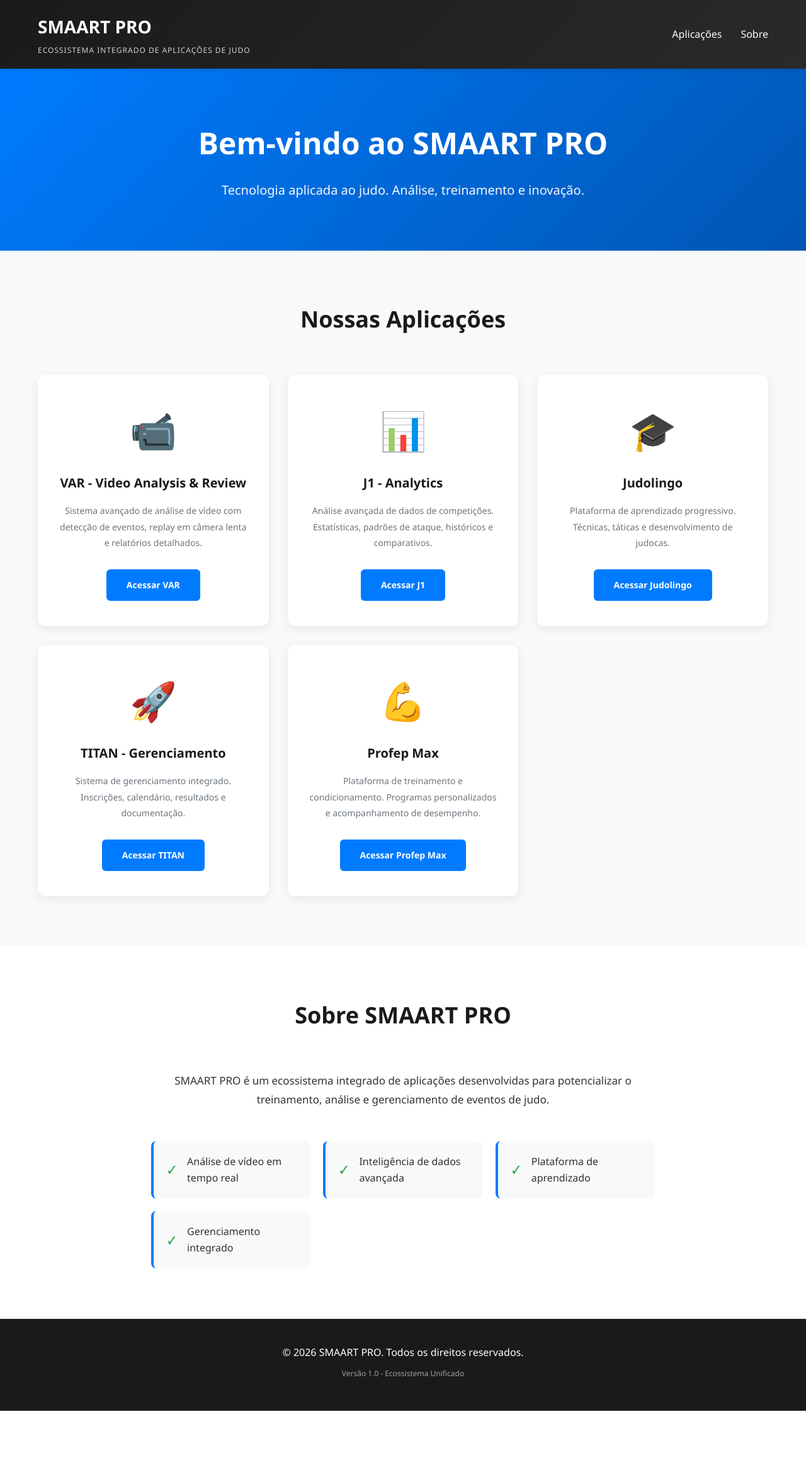
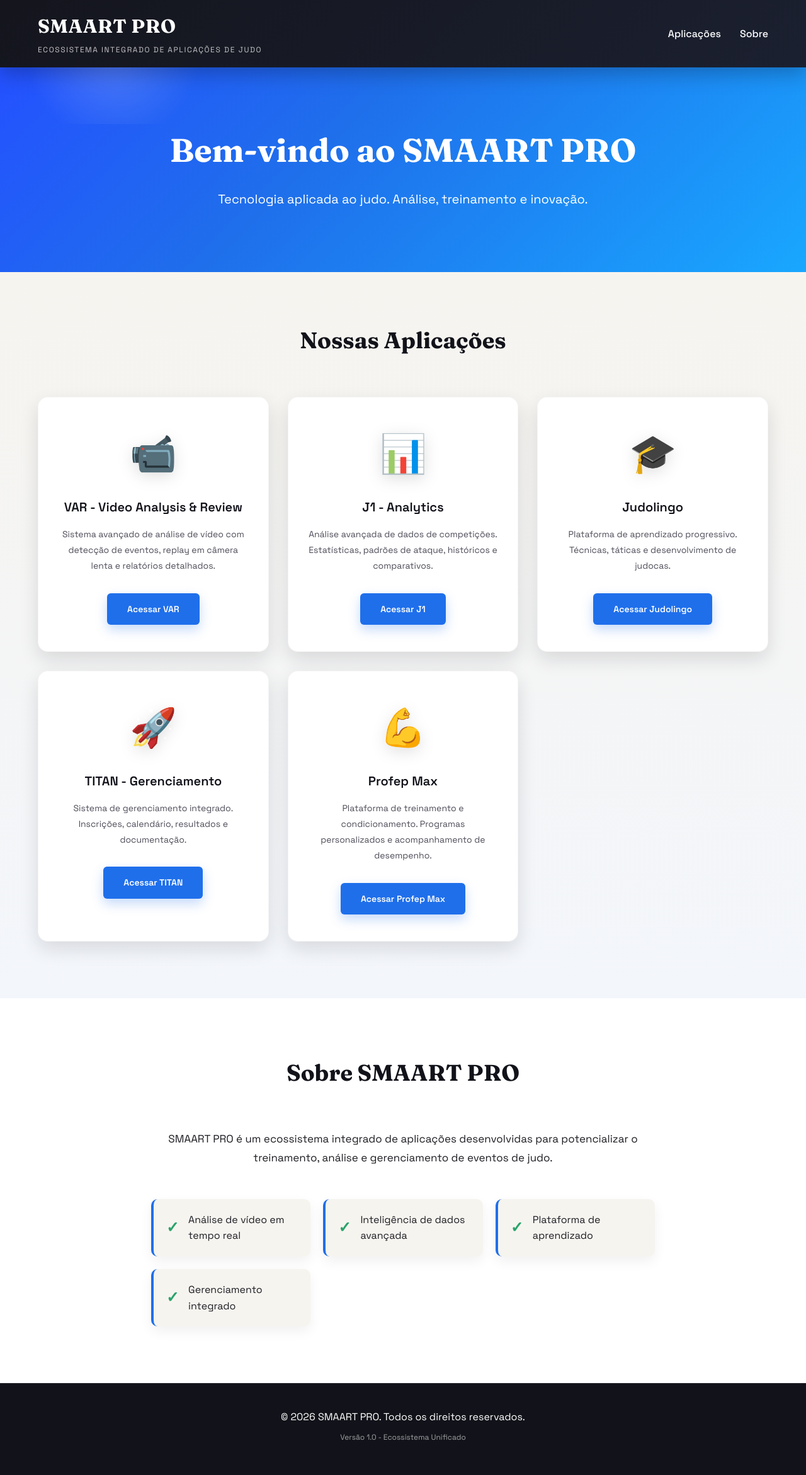
Before and after one commit to luiz-pavani/smaart-ecosystem, a PHP site: page / in a window 1280 px wide. Shown: the whole page at 63% size. Before the commit the page ends 2240 px from the top, so only its background shows below. Run offline with PHP 8.4, Linux system fonts and the light colour scheme.

Commit message:
Refresh master LP design

```diff
--- a/lp/main/index.html
+++ b/lp/main/index.html
@@ -4,6 +4,9 @@
     <meta charset="UTF-8">
     <meta name="viewport" content="width=device-width, initial-scale=1.0">
     <title>SMAART PRO - Aplicações de Judo</title>
+    <link rel="preconnect" href="https://fonts.googleapis.com">
+    <link rel="preconnect" href="https://fonts.gstatic.com" crossorigin>
+    <link href="https://fonts.googleapis.com/css2?family=Fraunces:opsz,wght@9..144,600;9..144,700&family=Space+Grotesk:wght@400;500;600;700&display=swap" rel="stylesheet">
     <link rel="stylesheet" href="style.css">
 </head>
 <body>
@@ -40,7 +43,7 @@
                         <div class="app-icon var-icon">📹</div>
                         <h3>VAR - Video Analysis & Review</h3>
                         <p>Sistema avançado de análise de vídeo com detecção de eventos, replay em câmera lenta e relatórios detalhados.</p>
-                        <a href="https://var.smaartpro.com/APP/index.html" class="btn btn-primary">Acessar VAR</a>
+                        <a href="https://smaartpro.com/varapp/index.html" class="btn btn-primary">Acessar VAR</a>
                     </div>
 
                     <!-- J1 Analytics App -->
--- a/lp/main/style.css
+++ b/lp/main/style.css
@@ -1,18 +1,16 @@
 /* ===== SMAART PRO MASTER LP ===== */
 
 :root {
-    --primary: #007bff;
-    --secondary: #6c757d;
-    --success: #28a745;
-    --danger: #dc3545;
-    --var-color: #ff6b6b;
-    --j1-color: #4ecdc4;
-    --judolingo-color: #ffd93d;
-    --titan-color: #a8e6cf;
-    --profep-color: #ff8b94;
-    --dark: #1a1a1a;
-    --light: #f8f9fa;
-    --text: #333;
+    --primary: #1f6feb;
+    --secondary: #3a3a3a;
+    --success: #2aa36b;
+    --danger: #d64545;
+    --accent: #ffb347;
+    --dark: #12131a;
+    --light: #f6f4ef;
+    --text: #1e1e24;
+    --panel: #ffffff;
+    --shadow: rgba(18, 19, 26, 0.12);
 }
 
 * {
@@ -26,10 +24,11 @@ html {
 }
 
 body {
-    font-family: 'Segoe UI', Tahoma, Geneva, Verdana, sans-serif;
+    font-family: 'Space Grotesk', sans-serif;
     line-height: 1.6;
     color: var(--text);
-    background: #fff;
+    background: radial-gradient(1200px 600px at 15% 10%, #f5efe7 0%, #f6f4ef 40%, #eef2f6 100%);
+    background-attachment: fixed;
 }
 
 .container {
@@ -40,13 +39,14 @@ body {
 
 /* ===== HEADER ===== */
 .header {
-    background: linear-gradient(135deg, var(--dark) 0%, #2a2a2a 100%);
+    background: linear-gradient(135deg, #14151d 0%, #1b2030 100%);
     color: #fff;
-    padding: 20px 0;
-    box-shadow: 0 2px 10px rgba(0,0,0,0.1);
+    padding: 18px 0;
+    box-shadow: 0 10px 30px rgba(0,0,0,0.25);
     position: sticky;
     top: 0;
     z-index: 100;
+    backdrop-filter: blur(6px);
 }
 
 .header .container {
@@ -56,16 +56,18 @@ body {
 }
 
 .logo h1 {
-    font-size: 28px;
+    font-family: 'Fraunces', serif;
+    font-size: 30px;
     font-weight: 700;
-    margin-bottom: 5px;
+    margin-bottom: 4px;
+    letter-spacing: 0.5px;
 }
 
 .tagline {
     font-size: 12px;
-    color: rgba(255,255,255,0.8);
+    color: rgba(255,255,255,0.75);
     text-transform: uppercase;
-    letter-spacing: 1px;
+    letter-spacing: 1.6px;
 }
 
 .nav {
@@ -86,27 +88,43 @@ body {
 
 /* ===== HERO ===== */
 .hero {
-    background: linear-gradient(135deg, var(--primary) 0%, #0056b3 100%);
+    background: linear-gradient(135deg, #2451ff 0%, #1f6feb 40%, #19a7ff 100%);
     color: #fff;
-    padding: 80px 0;
+    padding: 90px 0 100px;
     text-align: center;
+    position: relative;
+    overflow: hidden;
+}
+
+.hero::after {
+    content: "";
+    position: absolute;
+    inset: -40% -10% auto -10%;
+    height: 220px;
+    background: radial-gradient(200px 200px at 20% 50%, rgba(255,255,255,0.25), transparent 70%);
+    opacity: 0.8;
+    pointer-events: none;
 }
 
 .hero h2 {
-    font-size: 48px;
+    font-family: 'Fraunces', serif;
+    font-size: 52px;
     margin-bottom: 20px;
     font-weight: 700;
+    animation: fadeUp 0.8s ease-out both;
 }
 
 .hero p {
     font-size: 20px;
-    opacity: 0.95;
+    opacity: 0.92;
+    animation: fadeUp 0.9s ease-out both;
+    animation-delay: 0.1s;
 }
 
 /* ===== APPS SECTION ===== */
 .apps-section {
-    padding: 80px 0;
-    background: var(--light);
+    padding: 80px 0 90px;
+    background: linear-gradient(180deg, #f6f4ef 0%, #f3f6fb 100%);
 }
 
 .section-title {
@@ -115,6 +133,7 @@ body {
     margin-bottom: 60px;
     color: var(--dark);
     font-weight: 700;
+    font-family: 'Fraunces', serif;
 }
 
 .apps-grid {
@@ -124,23 +143,31 @@ body {
 }
 
 .app-card {
-    background: #fff;
-    border-radius: 12px;
-    padding: 40px 30px;
-    box-shadow: 0 4px 15px rgba(0,0,0,0.08);
+    background: var(--panel);
+    border-radius: 16px;
+    padding: 42px 32px;
+    box-shadow: 0 12px 30px var(--shadow);
     transition: transform 0.3s, box-shadow 0.3s;
     text-align: center;
+    border: 1px solid rgba(0,0,0,0.04);
+    animation: rise 0.6s ease both;
 }
 
+.app-card:nth-child(2) { animation-delay: 0.05s; }
+.app-card:nth-child(3) { animation-delay: 0.1s; }
+.app-card:nth-child(4) { animation-delay: 0.15s; }
+.app-card:nth-child(5) { animation-delay: 0.2s; }
+
 .app-card:hover {
-    transform: translateY(-10px);
-    box-shadow: 0 12px 30px rgba(0,0,0,0.15);
+    transform: translateY(-10px) scale(1.01);
+    box-shadow: 0 20px 36px rgba(18,19,26,0.18);
 }
 
 .app-icon {
     font-size: 60px;
     margin-bottom: 20px;
     display: inline-block;
+    filter: drop-shadow(0 6px 12px rgba(0,0,0,0.12));
 }
 
 .app-card h3 {
@@ -151,7 +178,7 @@ body {
 }
 
 .app-card p {
-    color: var(--secondary);
+    color: #4d4d59;
     margin-bottom: 30px;
     font-size: 14px;
     line-height: 1.8;
@@ -173,16 +200,17 @@ body {
 .btn-primary {
     background: var(--primary);
     color: #fff;
+    box-shadow: 0 8px 18px rgba(31, 111, 235, 0.25);
 }
 
 .btn-primary:hover {
-    background: #0056b3;
-    transform: scale(1.05);
+    background: #1a57d2;
+    transform: translateY(-2px) scale(1.04);
 }
 
 /* ===== ABOUT SECTION ===== */
 .about-section {
-    padding: 80px 0;
+    padding: 90px 0;
     background: #fff;
 }
 
@@ -211,8 +239,9 @@ body {
     gap: 15px;
     padding: 20px;
     background: var(--light);
-    border-radius: 8px;
+    border-radius: 10px;
     border-left: 4px solid var(--primary);
+    box-shadow: 0 8px 20px rgba(0,0,0,0.06);
 }
 
 .feature-icon {
@@ -228,6 +257,16 @@ body {
     padding: 40px 0;
     text-align: center;
     border-top: 1px solid rgba(255,255,255,0.1);
+}
+
+@keyframes fadeUp {
+    from { opacity: 0; transform: translateY(12px); }
+    to { opacity: 1; transform: translateY(0); }
+}
+
+@keyframes rise {
+    from { opacity: 0; transform: translateY(14px); }
+    to { opacity: 1; transform: translateY(0); }
 }
 
 .footer p {
```
